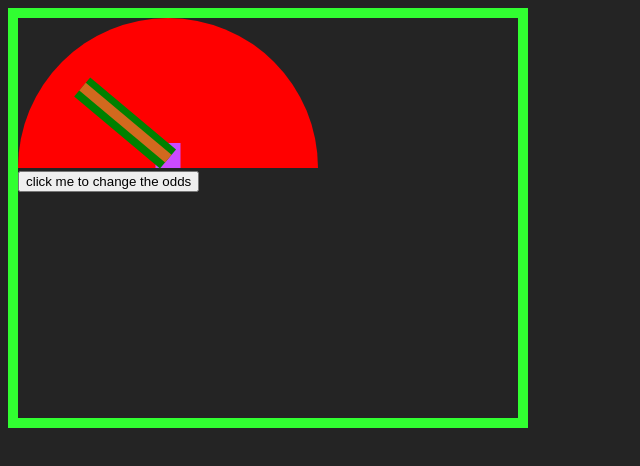
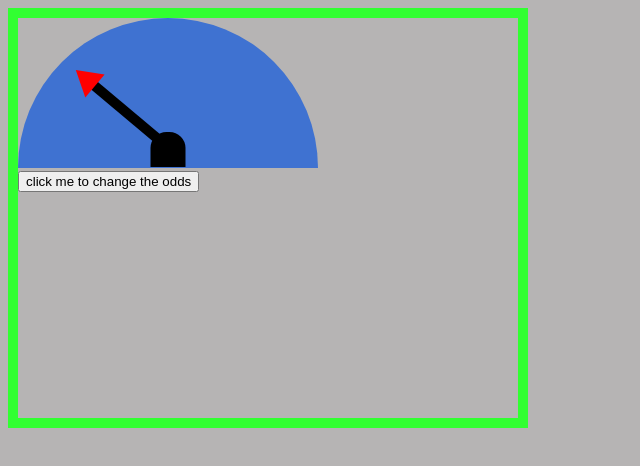
Before and after one commit to coleodevv/crypto-buy-meter, a Svelte app: page / in a window 1280 px wide. Shown: the top 466 px of the page, without its empty margins (0-640 px from the left). Built offline with nearby package versions, Linux system fonts and the light colour scheme.

Commit message:
arrow added + smoothe transition

```diff
--- a/src/app.css
+++ b/src/app.css
@@ -8,7 +8,7 @@
 
   color-scheme: light dark;
   color: rgba(255, 255, 255, 0.87);
-  background-color: #242424;
+  background-color: #b6b4b4;
 
   font-synthesis: none;
   text-rendering: optimizeLegibility;
--- a/src/components/BuySell.svelte
+++ b/src/components/BuySell.svelte
@@ -2,9 +2,7 @@
   let rotationDegree = "-50deg";
   let isbuy = false;
 
-
-
-  function selectDegrees(isbuy) {
+  function setDegrees(isbuy) {
     if (isbuy) {
       rotationDegree = "50deg";
     } else {
@@ -12,14 +10,16 @@
     }
   }
 
-function setIsBuy(somedata) {
-    if(somedata == true)  {
-        //  then set isbuy to true
-    }else {
-        //  then set isbuy to false
+  function setIsBuy(somedata) {
+    if (somedata == true) {
+      //  then set isbuy to true
+      isbuy = true;
+      setDegrees(isbuy);
+    } else {
+      //  then set isbuy to false
+      isbuy = false;
     }
-}
-
+  }
 </script>
 
 <div id="container">
@@ -27,7 +27,9 @@ function setIsBuy(somedata) {
     <div id="roundtop">
       <div id="anchorsquare">
         <div id="arrowcontainer" style="--rotate:{rotationDegree}">
-          <div id="arrow"></div>
+          <div id="arrow">
+            <div id="arrowhead"></div>
+          </div>
         </div>
       </div>
     </div>
@@ -36,7 +38,7 @@ function setIsBuy(somedata) {
   <div id="divme"></div>
   <div id="divme"></div>
   <div id="divme"></div>
-  <button>click me to change the odds</button>
+  <button on:click={() => setIsBuy(true)}>click me to change the odds</button>
 </div>
 
 <style>
@@ -55,34 +57,45 @@ function setIsBuy(somedata) {
   #roundtop {
     width: 300px;
     height: 150px;
-    background-color: red;
+    background-color: rgb(63, 114, 209);
     border-radius: 10rem 10rem 0 0;
   }
   #anchorsquare {
-    width: 25px;
-    height: 25px;
-    background-color: rgb(204, 75, 255);
+    width: 35px;
+    height: 35px;
+    background-color: rgb(0, 0, 0);
+    border-radius: 1rem 1rem 0 0;
     position: relative;
     bottom: 300px;
-    top: 83.5%;
+    top: 76.2%;
     right: -50%;
     transform: translateX(-50%);
   }
   #arrowcontainer {
     position: relative;
     bottom: 6rem;
-    background-color: green;
     display: flex;
     justify-content: center;
     /* SWITCH ROTATION HERE */
     rotate: var(--rotate);
     transform-origin: bottom;
+    transform: translateY(10%);
+    transition: 400ms linear all;
   }
   #arrow {
     width: 10px;
     height: 7rem;
-    background-color: chocolate;
+    background-color: rgb(0, 0, 0);
+    justify-self: center;
+  }
+  #arrowhead {
+    width: 0;
+    height: 0;
+    border-left: 15px solid transparent;
+    border-right: 15px solid transparent;
+    border-bottom: 25px solid red;
     position: relative;
-    transform: rotate(0.5turn);
+    left: -10px;
+    bottom: 20px;
   }
 </style>
```
